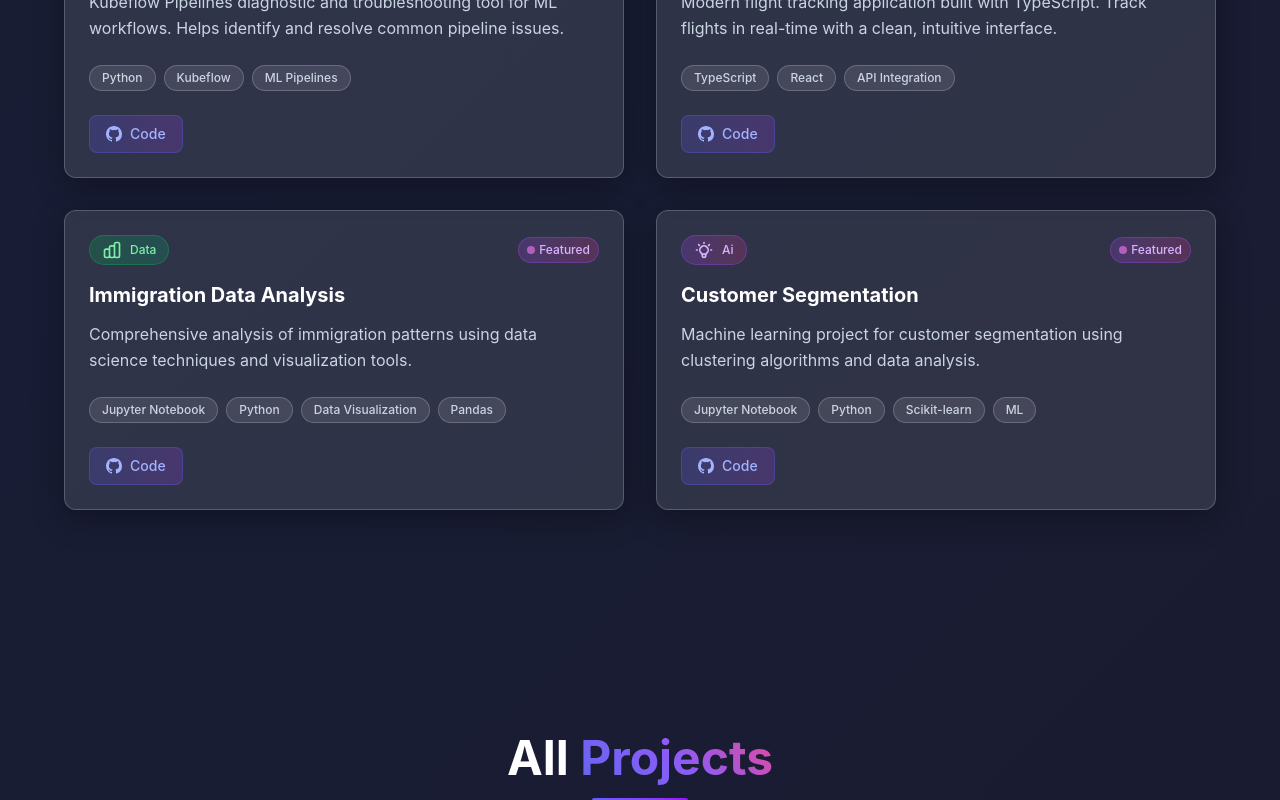
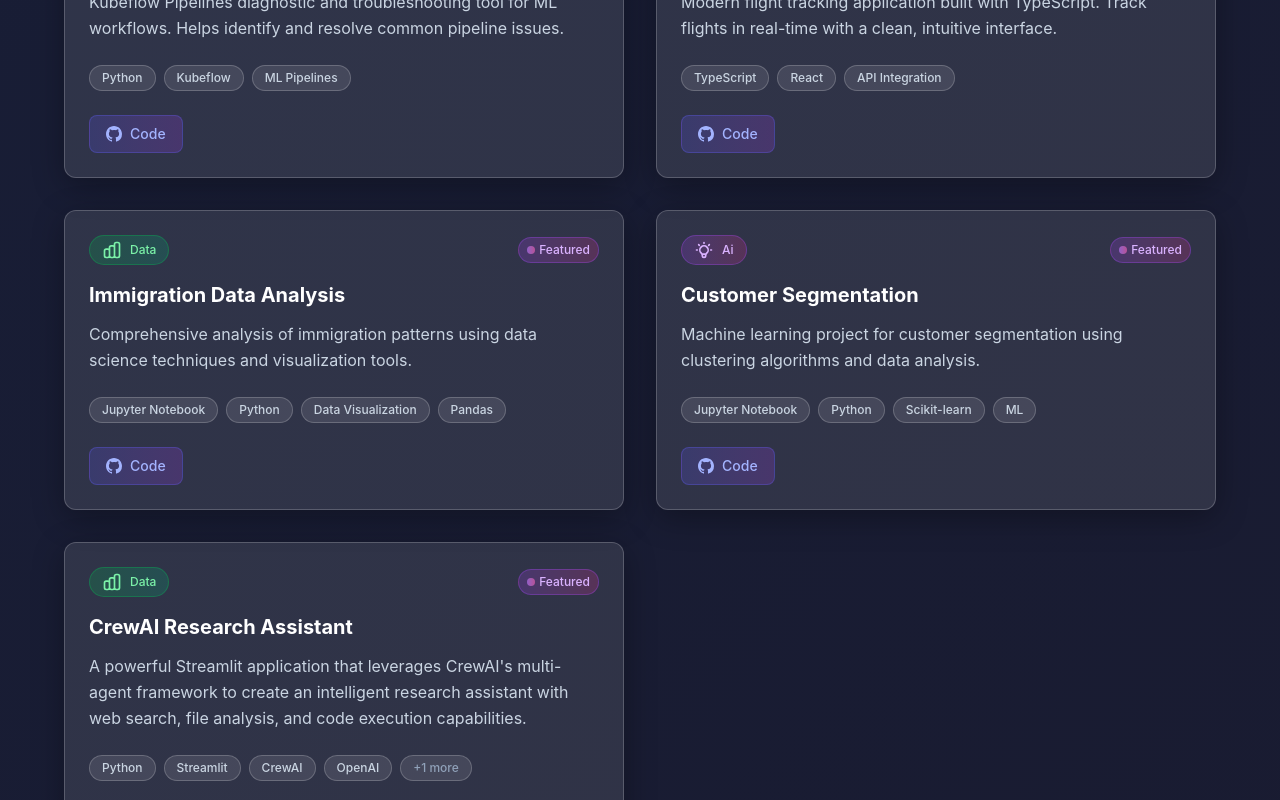
Before and after one commit to eswarchandravidyasagar/eswarchandravidyasagar.github.io, a Next.js app: page / in a window 1280 px wide. Shown: the part 2000-2800 px from the top of the page. Built offline with nearby package versions, Linux system fonts and the light colour scheme.

Commit message:
Add CrewAI Research Assistant project to portfolio (#4)
Add Crew AI Research Assistant project to portfolio

```diff
--- a/src/data/projects.ts
+++ b/src/data/projects.ts
@@ -148,6 +148,15 @@ export const projects: Project[] = [
     githubUrl: 'https://github.com/eswarchandravidyasagar/Newscorekeeper',
     liveUrl: 'https://eswarchandravidyasagar.github.io/Newscorekeeper',
     category: 'utility'
+  },
+  {
+    id: 'crewai-research-assistant',
+    title: 'CrewAI Research Assistant',
+    description: 'A powerful Streamlit application that leverages CrewAI\'s multi-agent framework to create an intelligent research assistant with web search, file analysis, and code execution capabilities.',
+    technologies: ['Python', 'Streamlit', 'CrewAI', 'OpenAI', 'Multi-Agent AI'],
+    githubUrl: 'https://github.com/eswarchandravidyasagar/data-science',
+    category: 'data',
+    featured: true
   }
 ];
 
```
